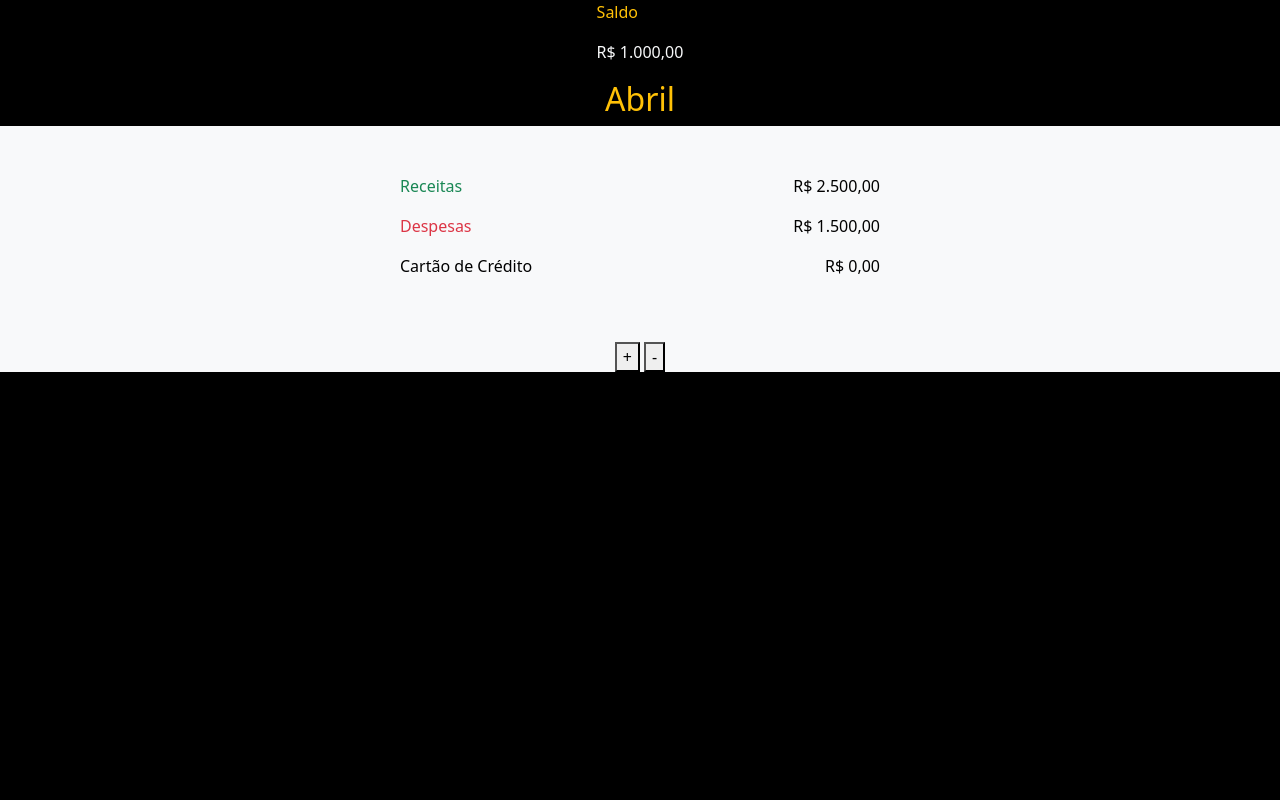
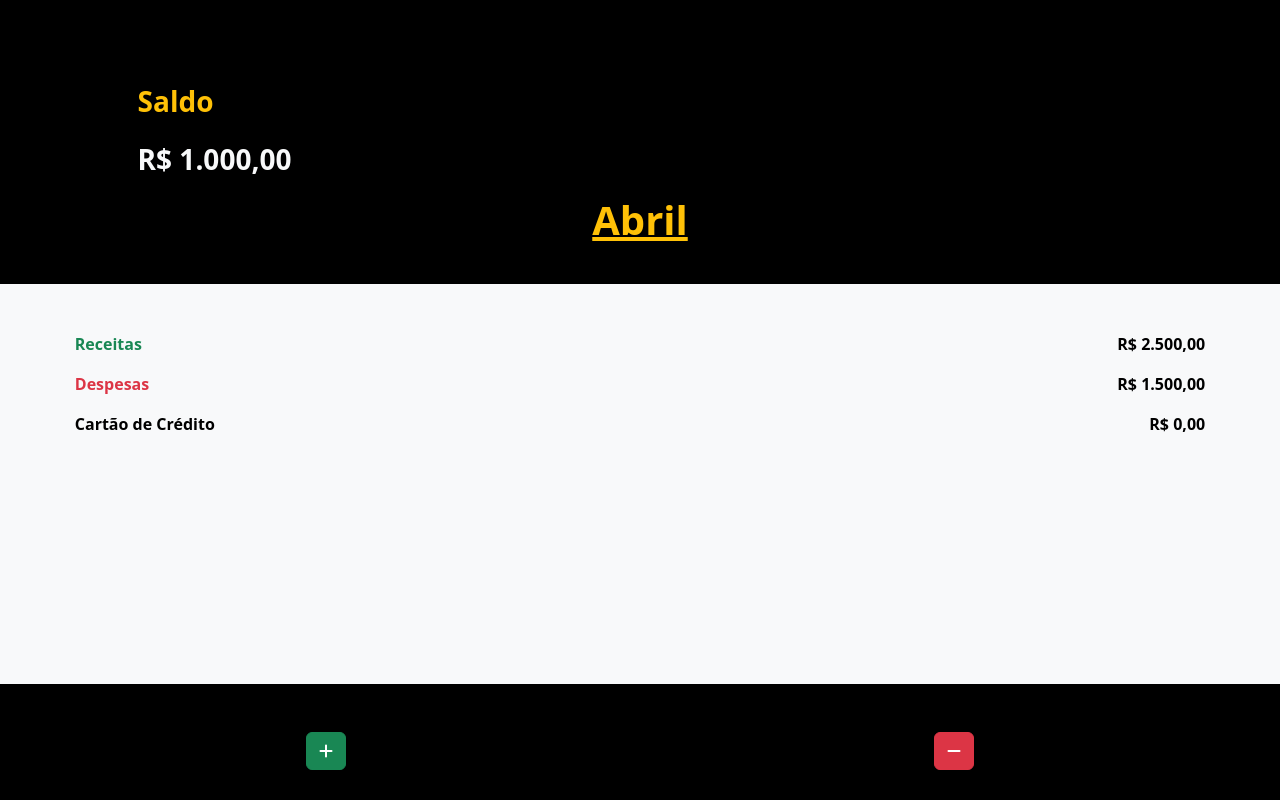
Before and after one commit to MarcosFernandes99/FinanSmart, a plain HTML site: page pages/Home/home.html in a window 1280 px wide. Drawn offline with nearby package versions, Linux system fonts and the light colour scheme.

Commit message:
home page finished

```diff
--- a/pages/Home/home.html
+++ b/pages/Home/home.html
@@ -11,17 +11,26 @@
       crossorigin="anonymous"
     />
     <link rel="stylesheet" href="style.css" />
+    <link
+      rel="stylesheet"
+      href="https://cdnjs.cloudflare.com/ajax/libs/font-awesome/6.7.2/css/all.min.css"
+      integrity="sha512-Evv84Mr4kqVGRNSgIGL/F/aIDqQb7xQ2vcrdIwxfjThSH8CSR7PBEakCr51Ck+w+/U6swU2Im1vVX0SVk9ABhg=="
+      crossorigin="anonymous"
+      referrerpolicy="no-referrer"
+    />
   </head>
   <body>
-    <header class="d-flex flex-column align-items-center">
-      <div>
-        <p class="text-warning">Saldo</p>
-        <p class="text-light">R$ 1.000,00</p>
+    <header class="container-fluid d-flex flex-column align-items-center">
+      <div class="header-balance">
+        <p class="text-warning fw-bold fs-3">Saldo</p>
+        <p class="text-light fw-bold fs-3">R$ 1.000,00</p>
       </div>
-      <h2 class="text-warning">Abril</h2>
+      <h2 class="text-warning fw-bold fs-1 text-decoration-underline">Abril</h2>
     </header>
-    <main class="bg-light d-flex flex-column align-items-center">
-      <section class="section-expenses">
+    <main
+      class="container-fluid bg-light d-flex flex-column align-items-center"
+    >
+      <section class="section-expenses fw-bold">
         <div class="box-expenses">
           <p class="text-success">Receitas</p>
           <p>R$ 2.500,00</p>
@@ -35,12 +44,11 @@
           <p>R$ 0,00</p>
         </div>
       </section>
-      <footer>
-        <button>+</button>
-        <button>-</button>
+    </main>
+     <footer class="container-fluid d-flex justify-content-around mt-5">
+        <button class="btn btn-success"><i class="fa-solid fa-plus"></i></button>
+        <button class="btn btn-danger"><i class="fa-solid fa-minus"></i></button>
       </footer>
-    </main>
-
     <script
       src="https://cdn.jsdelivr.net/npm/bootstrap@5.3.6/dist/js/bootstrap.bundle.min.js"
       integrity="sha384-j1CDi7MgGQ12Z7Qab0qlWQ/Qqz24Gc6BM0thvEMVjHnfYGF0rmFCozFSxQBxwHKO"
--- a/pages/Home/style.css
+++ b/pages/Home/style.css
@@ -3,11 +3,21 @@ body{
 }
 
 header{
+    margin-top: 5rem;
 
 }
 
+.header-balance{
+    width: 80%;
+}
+
+main{
+    height: 50vh;
+    margin-top: 2rem;
+}
+
 .section-expenses{
-    width: 30rem;
+    width: 90%;
     margin: 3rem 0rem;
 }
 
@@ -16,3 +26,7 @@ header{
     justify-content: space-between;
     color: var(--bs-black);
 }
+
+footer{
+    width: 80%;
+}
```
